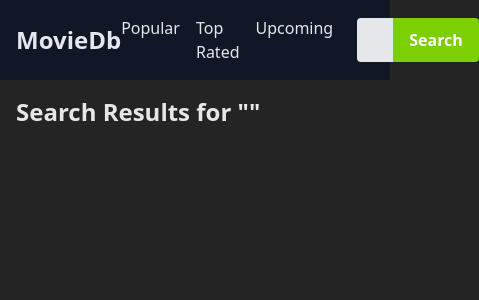
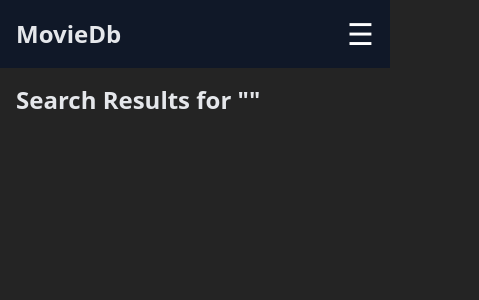
Before and after one commit to Shivam-Tidke/MovieDb, a React (Vite) app: page /search in a window 390 px wide. Shown: the top 300 px of the page, 479 px wide, since content can reach past the window. Built offline with nearby package versions, Linux system fonts and the light colour scheme.

Commit message:
update responsive navbar

```diff
--- a/src/App.jsx
+++ b/src/App.jsx
@@ -5,7 +5,7 @@ import { Home } from './components/home';
 import { TopRated } from './components/top-rated';
 import { UpcomingMovie } from './components/upcomming';
 import { MovieDetail } from './components/single-movie';
-import { SearchResults } from './components/searchResult'; // ⬅️ Make sure this exists
+import { SearchResults } from './components/searchResult';
 
 function AppWrapper() {
   return (
@@ -17,12 +17,14 @@ function AppWrapper() {
 
 function App() {
   const [searchQuery, setSearchQuery] = useState('');
+  const [menuOpen, setMenuOpen] = useState(false);
   const navigate = useNavigate();
 
   const handleSearch = () => {
     if (searchQuery.trim()) {
       navigate(`/search?query=${encodeURIComponent(searchQuery.trim())}`);
       setSearchQuery('');
+      setMenuOpen(false); // close menu on mobile after search
     }
   };
 
@@ -32,17 +34,32 @@ function App() {
     }
   };
 
+  const toggleMenu = () => {
+    setMenuOpen((prev) => !prev);
+  };
+
   return (
     <div className='text-gray-200'>
-      <header className="flex justify-between items-center p-4 bg-gray-900">
-        <h2 className="text-2xl font-bold">MovieDb</h2>
-        <div className="flex items-center gap-6">
-          <nav className="flex gap-4">
-            <Link to="/">Popular</Link>
-            <Link to="/top-rated">Top Rated</Link>
-            <Link to="/upcoming">Upcoming</Link>
+      <header className="bg-gray-900 p-4">
+        <div className="flex items-center justify-between">
+          <h2 className="text-2xl font-bold">MovieDb</h2>
+          <button
+            className="md:hidden text-white text-3xl focus:outline-none"
+            onClick={toggleMenu}
+          >
+            ☰
+          </button>
+        </div>
+
+        {/* Navigation menu */}
+        <div className={`flex-col md:flex md:flex-row md:items-center md:justify-between mt-4 md:mt-0 ${menuOpen ? 'flex' : 'hidden'} md:flex`}>
+          <nav className="flex flex-col md:flex-row gap-4 mb-4 md:mb-0">
+            <Link to="/" onClick={() => setMenuOpen(false)}>Popular</Link>
+            <Link to="/top-rated" onClick={() => setMenuOpen(false)}>Top Rated</Link>
+            <Link to="/upcoming" onClick={() => setMenuOpen(false)}>Upcoming</Link>
           </nav>
-          <div className="flex">
+
+          <div className="flex w-full md:w-auto">
             <input
               type="text"
               value={searchQuery}
```
